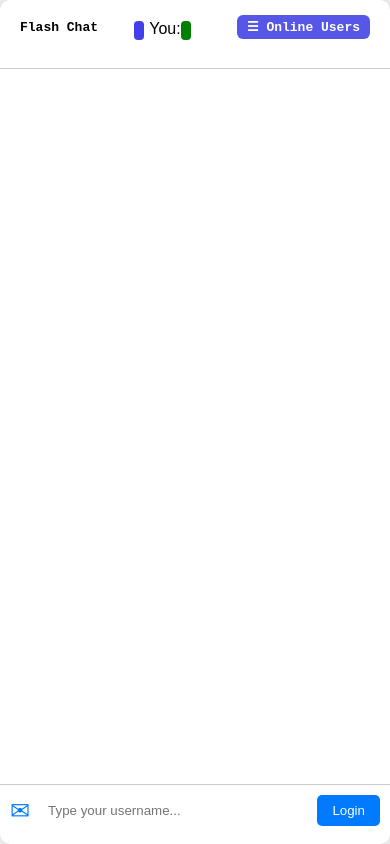
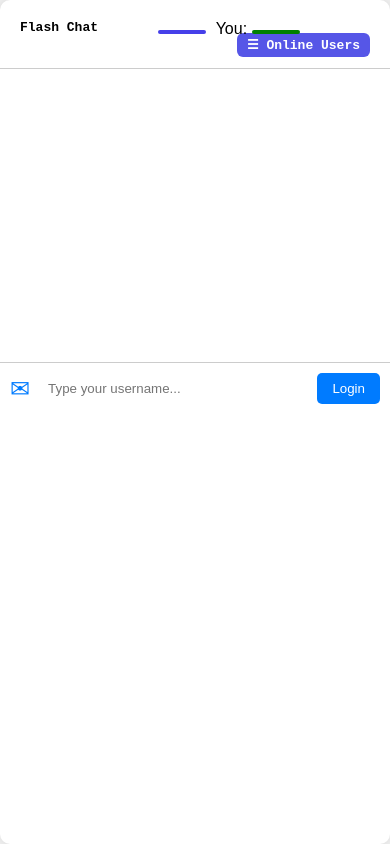
Before and after one commit to abhigdrv/simple-node-chat, a website: page public/index.html in a window 390 px wide. Drawn offline with nearby package versions, Linux system fonts and the light colour scheme; no server answers.

Commit message:
fix: css fixes

```diff
--- a/public/index.html
+++ b/public/index.html
@@ -14,8 +14,10 @@
     <div class="header">
       <div style="margin-bottom: 10px;">
         <span style="float: left; font-family: monospace; font-weight: 600;">Flash Chat </span>
-          <span id="recipient-input" style="font-family: monospace; font-weight: 600; background-color: rgb(69, 63, 233); padding: 2px 5px; border-radius: 4px; color: white;margin-left: 5px; margin-right: 5px;" id="current-user"></span>
-          You: <span style="font-family: monospace; font-weight: 600; background-color: green; padding: 2px 5px; border-radius: 4px; color: white;margin-right: 15px;" id="current-user"></span>
+          <span id="recipient-input" style="font-family: monospace; font-weight: 600; background-color: rgb(69, 63, 233); padding: 2px 5px; border-radius: 4px; color: white;margin-left: 5px; margin-right: 5px;width: 38px;
+          display: inline-block;overflow: hidden;" id="current-user"></span>
+          You: <span style="font-family: monospace; font-weight: 600; background-color: green; padding: 2px 5px; border-radius: 4px; color: white;margin-right: 15px;width: 38px;
+          display: inline-block;overflow: hidden;" id="current-user"></span>
           <span onclick="openNav()"
           style="background-color: rgb(86, 86, 231); color: white; padding: 4px 10px; border-radius: 6px; float:right; margin-top: -5px; cursor: pointer; font-family: monospace; font-weight: 600;">☰
           Online Users</span>
--- a/public/style.css
+++ b/public/style.css
@@ -19,7 +19,7 @@ body {
         margin: 0;
     }
     .chat-box{
-        height: 80vh !important;
+        height: 30vh !important;
     }
   }
 
```
